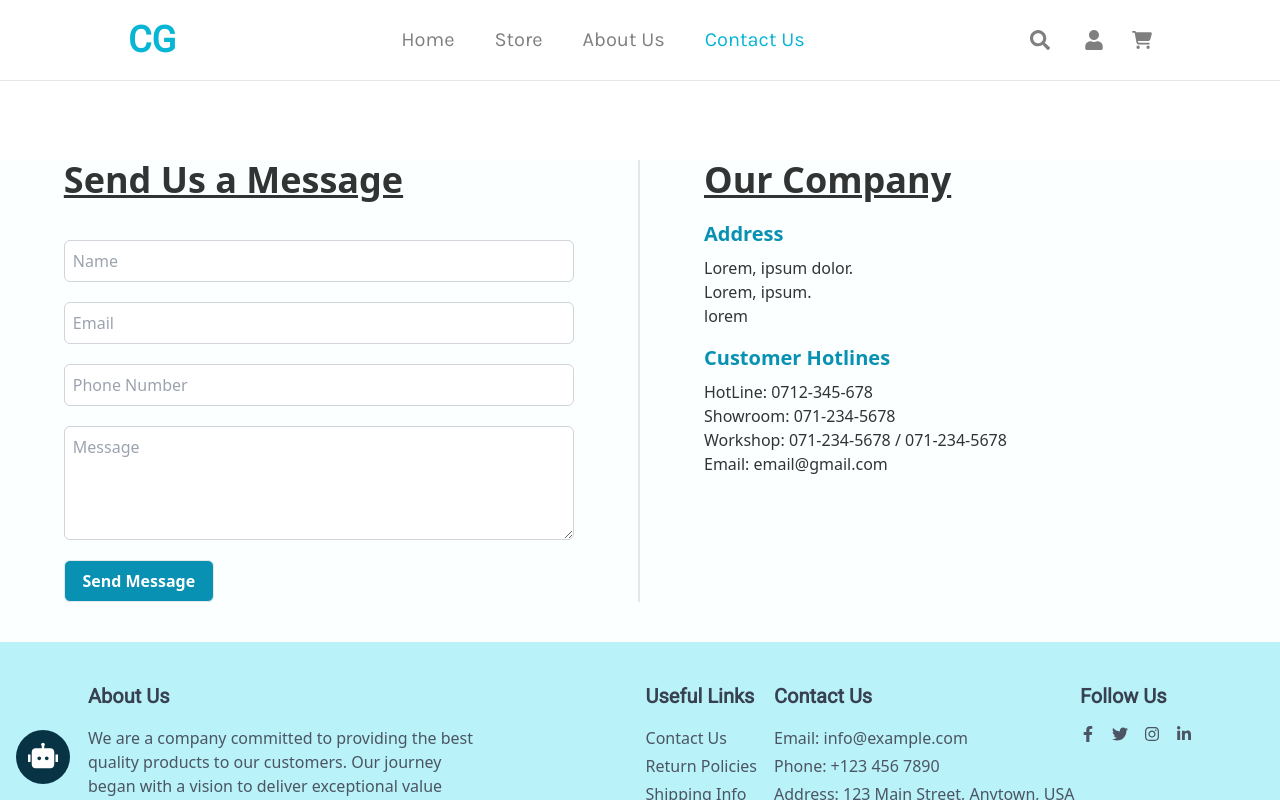
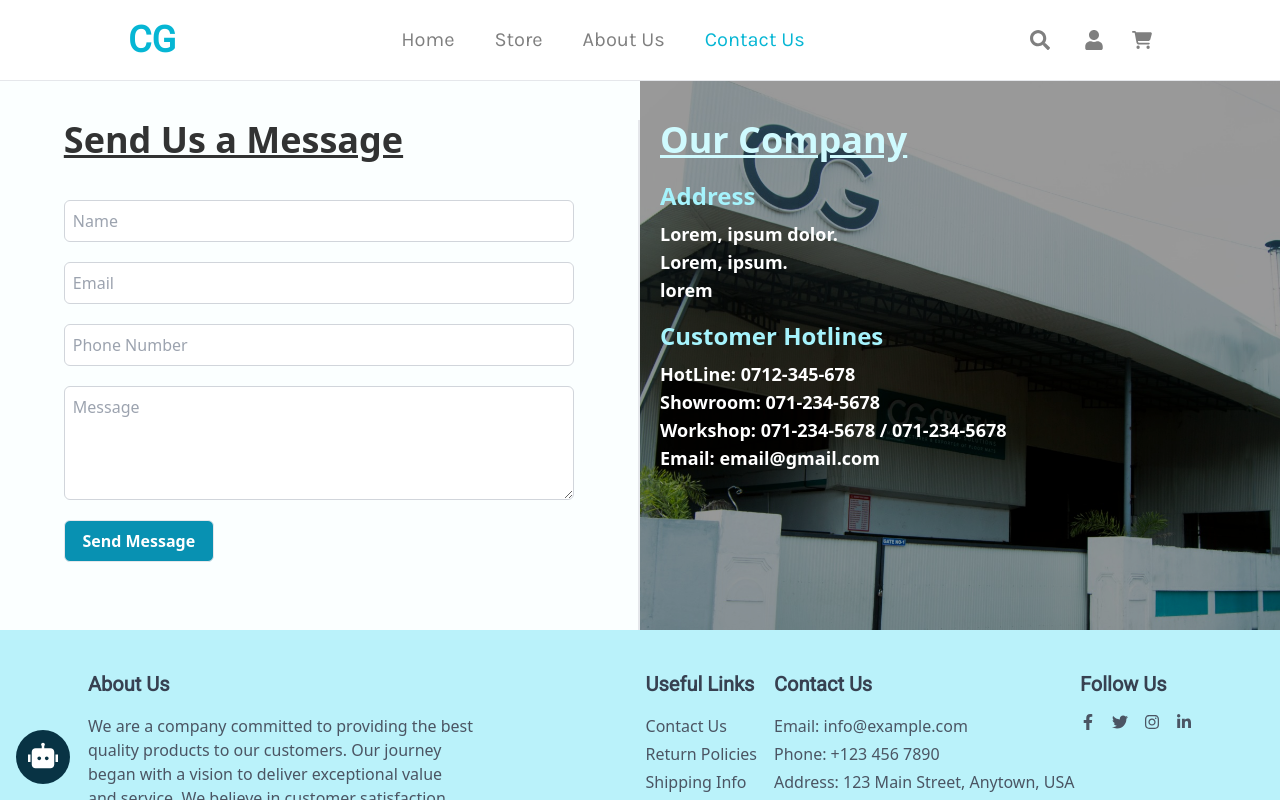
Before and after one commit to SahanDev00/crystal, a React (Create React App) app: page /contact-us in a window 1280 px wide. Shown: the top 800 px of the page. Built offline with nearby package versions, Linux system fonts and the light colour scheme.

Commit message:
commited

```diff
--- a/src/Pages/ContactUs.jsx
+++ b/src/Pages/ContactUs.jsx
@@ -1,4 +1,5 @@
 import React, { useEffect } from 'react'
+import pic from '../images/heroPic.jpeg'
 
 const ContactUs = () => {
 
@@ -7,10 +8,10 @@ const ContactUs = () => {
   }, []);
 
   return (
-    <div className='w-full mt-40'>
-      <div className=' h-full w-full relative mb-10 grid justify-center grid-cols-1 md:grid-cols-2 mt-10 sm:mt-10 md:mt-16'>
+    <div className='w-full mt-20'>
+      <div className=' h-full w-full relative  grid justify-center grid-cols-1 md:grid-cols-2 mt-10 sm:mt-10 md:mt-16'>
         {/* Form */}
-        <div className='border-r-2'>
+        <div className='border-r-2 mt-10'>
           <div className='mx-auto w-[80%]'>
             <h1 className='text-4xl font-bold mb-3 text-black/80 underline '>Send Us a Message</h1>
             <form className='space-y-5 mt-10'>
@@ -32,20 +33,21 @@ const ContactUs = () => {
         </div>
 
         {/* Details */}
-        <div className='mt-16 md:mt-0'>
-          <div className='mx-auto w-[80%]'>
-            <h1 className='text-4xl font-bold mb-5 text-black/80 underline'>Our Company</h1>
+        <div className='mt-16 md:mt-0 relative bg-black'>
+          <img src={pic} alt="" className='w-full h-[550px] object-cover bg-black opacity-60'/>
+          <div className='mx-auto w-[80%] absolute top-0 left-5 mt-10'>
+            <h1 className='text-4xl font-bold mb-5 text-cyan-100 underline'>Our Company</h1>
             <div className='w-full'>
               <div>
-                <h1 className='text-cyan-600 text-xl font-semibold'>Address</h1>
-                <p className='text-black/80 mt-2'>Lorem, ipsum dolor.<br/>Lorem, ipsum.<br/>lorem</p>
+                <h1 className='text-cyan-200 text-2xl font-semibold'>Address</h1>
+                <p className='text-white mt-2 text-lg font-semibold'>Lorem, ipsum dolor.<br/>Lorem, ipsum.<br/>lorem</p>
               </div>
-              <div className='text-black/80 mt-8 md:mt-4'>
-                <h1 className='text-cyan-600 text-xl font-semibold mb-2'>Customer Hotlines</h1>
-                <p>HotLine: 0712-345-678</p>
-                <p>Showroom: 071-234-5678</p>
-                <p>Workshop: 071-234-5678 / 071-234-5678</p>
-                <p>Email: email@gmail.com</p>
+              <div className='text-white mt-8 md:mt-4'>
+                <h1 className='text-cyan-200 text-2xl font-semibold mb-2'>Customer Hotlines</h1>
+                <p className='text-lg font-semibold'>HotLine: 0712-345-678</p>
+                <p className='text-lg font-semibold'>Showroom: 071-234-5678</p>
+                <p className='text-lg font-semibold'>Workshop: 071-234-5678 / 071-234-5678</p>
+                <p className='text-lg font-semibold'>Email: email@gmail.com</p>
               </div>
             </div>
           </div>
```
